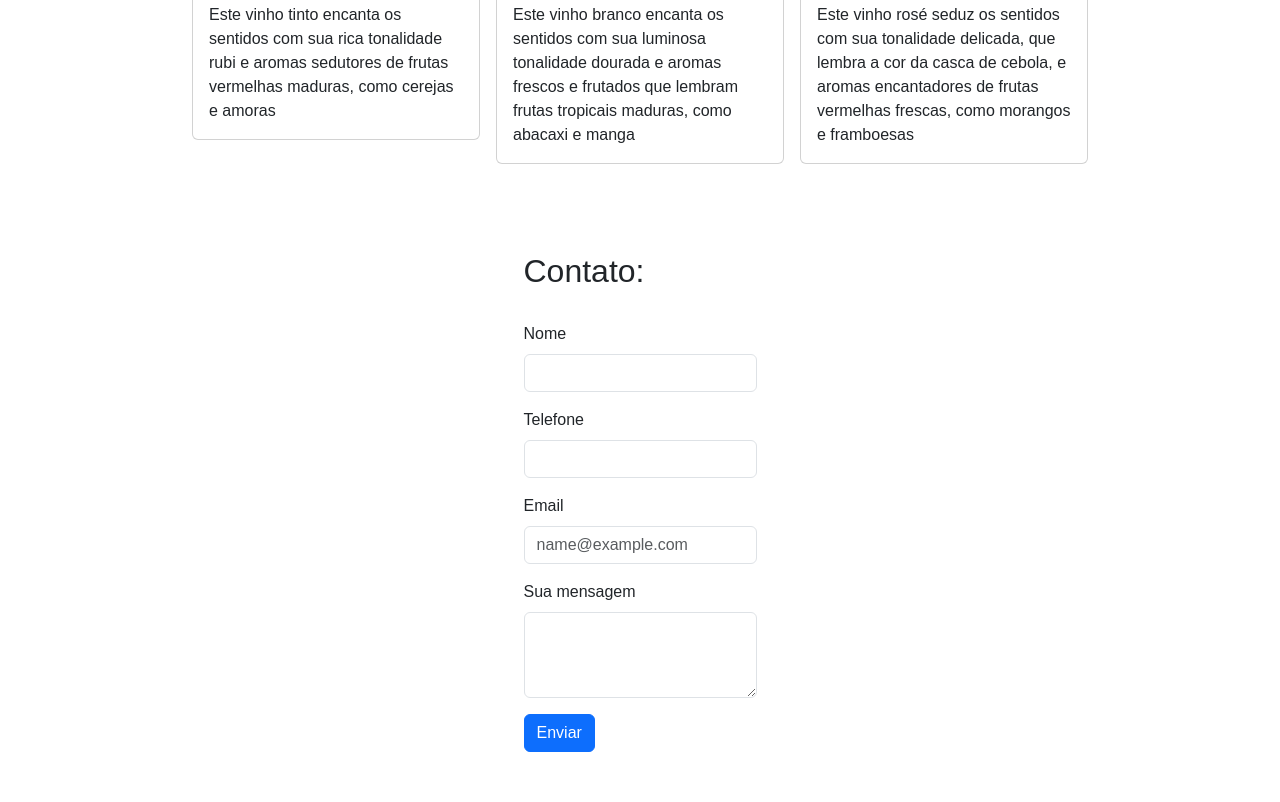
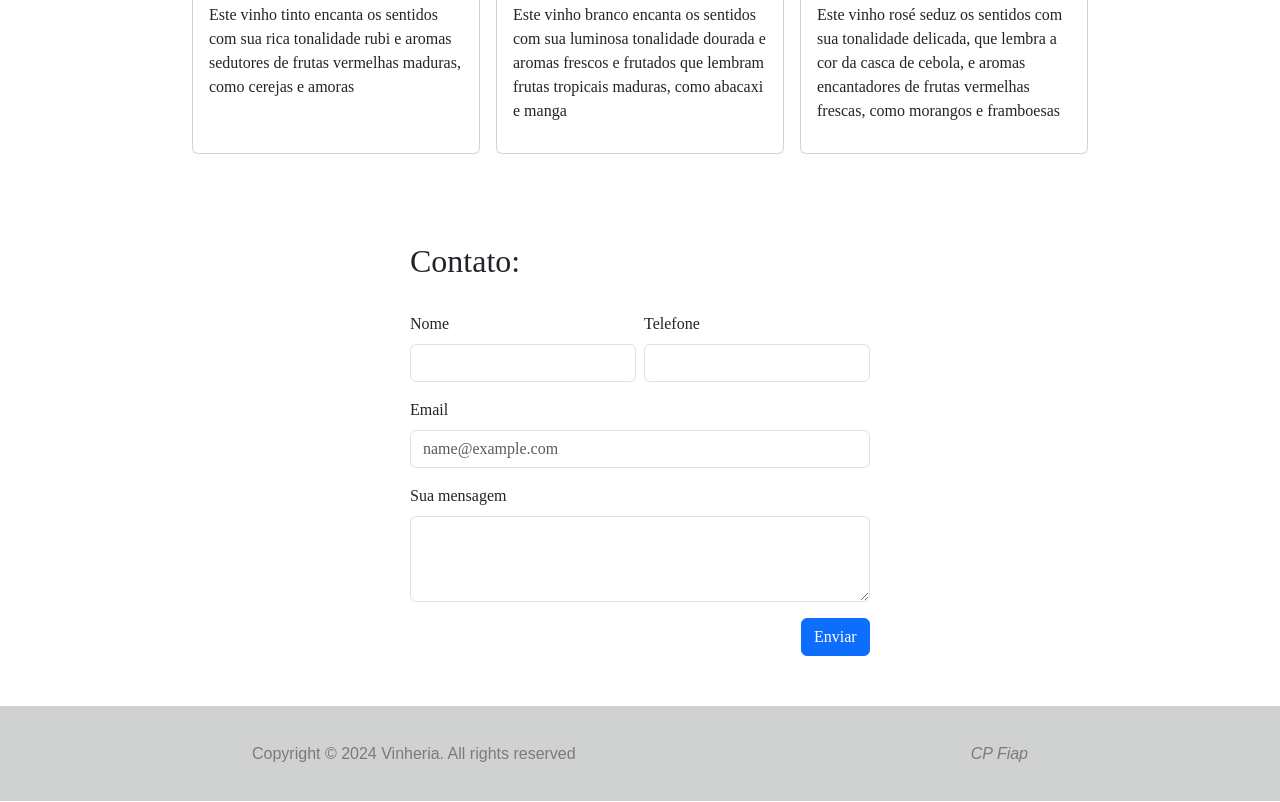
Before and after one commit to glitchy-luiz/cp2-vinharia-js, a plain HTML site: page home.html in a window 1280 px wide. Shown: the part 460-1262 px from the top of the page. Drawn offline with nearby package versions, Linux system fonts and the light colour scheme.

Commit message:
Add files via upload

```diff
--- a/home.html
+++ b/home.html
@@ -66,13 +66,15 @@
         <div class="formulario">
           <h2>Contato:</h2>
           <br>
-          <div class="mb-3">
+          <div class="lform">
+            <div class="mb-3 nomeform">
               <label for="exampleFormControlInput1" class="form-label">Nome</label>
               <input type="text" class="form-control" id="exampleFormControlInput1">
             </div>
             <div class="mb-3">
               <label for="exampleFormControlInput1" class="form-label">Telefone</label>
               <input type="tel" class="form-control" id="exampleFormControlInput1" placeholder="">
+            </div>
           </div>
           <div class="mb-3">
             <label for="exampleFormControlInput1" class="form-label">Email</label>
@@ -82,9 +84,20 @@
             <label for="exampleFormControlTextarea1" class="form-label">Sua mensagem</label>
             <textarea class="form-control" id="exampleFormControlTextarea1" rows="3"></textarea>
           </div>
-          <button type="button" class="btn btn-primary" onclick="enviar()">Enviar</button>
+          <button type="button" id="envio" class="btn btn-primary" onclick="enviar()">Enviar</button>
         </div>
 
+
+        <footer>
+          <div class="container">
+              <div class="left-content">
+                  <p>Copyright © 2024 Vinheria. All rights reserved</p>
+              </div>
+              <div class="right-content">
+                  <p>CP Fiap</p>
+              </div>
+          </div>
+      </footer>
     </div>
 
     <script src="script.js"></script>
--- a/style.css
+++ b/style.css
@@ -1,12 +1,24 @@
 body {
-    font-family: Arial, sans-serif;
+    font-family:'Times New Roman', Times, serif;
   }
 
   .container {
     max-width: 800px;
-    margin: 300px auto;
+    margin-top: 20%;
+    margin-left: 20%;
     text-align: center;
   }
+
+.inputidade{
+    display: flex;
+    flex-direction: column;
+    max-width: 300px;
+    margin-left: 30%;
+}
+
+#idadeInput{
+    margin-bottom: 8px;
+}
 
 .navbar{
     margin-bottom: 100px;
@@ -28,6 +40,7 @@ body {
     display: flex;
     align-items: center;
     margin: 8px;
+    min-height: 450px;
 }
 
 .cards-vinhos{
@@ -96,3 +109,59 @@ a{
     margin-top: 80px;
     margin-bottom: 50px;
 }
+
+footer {
+    background-color: #373b3b3b;
+    color: #7a7a7a;
+    padding: 1.9rem 0;
+    position: relative;
+    bottom: 0;
+    left: 0;
+    width: 100%;
+    text-align: center;
+    font-family: "Montserrat", sans-serif;
+}
+
+.container {
+    width: 80%;
+    margin: 0 auto;
+    display: flex;
+    justify-content: space-between;
+    align-items: center;
+}
+
+.left-content {
+    text-align: left;
+}
+
+
+.left-content p {
+    margin: 0.3rem 0;
+}
+
+.left-content a {
+    font-weight: bold;
+}
+
+.left-content a:hover {
+    text-decoration: underline;
+}
+
+.right-content {
+    text-align: right;
+}
+
+.right-content p {
+    margin: 0;
+    font-style: italic;
+}
+
+.lform{
+    display: flex;
+}
+.nomeform{
+    margin-right: 8px;
+}
+#envio{
+    margin-left: 85%
+}
--- a/sugestao.css
+++ b/sugestao.css
@@ -1,5 +1,5 @@
 body {
-    font-family: Arial, sans-serif;
+    font-family:'Times New Roman', Times, serif;
     margin: 0;
     padding: 0;
     background-color: #f4f4f4;
```
Also changed, not shown: index.html (+4 -2 lines). Lines whose indentation alone changed are shown as unchanged.
